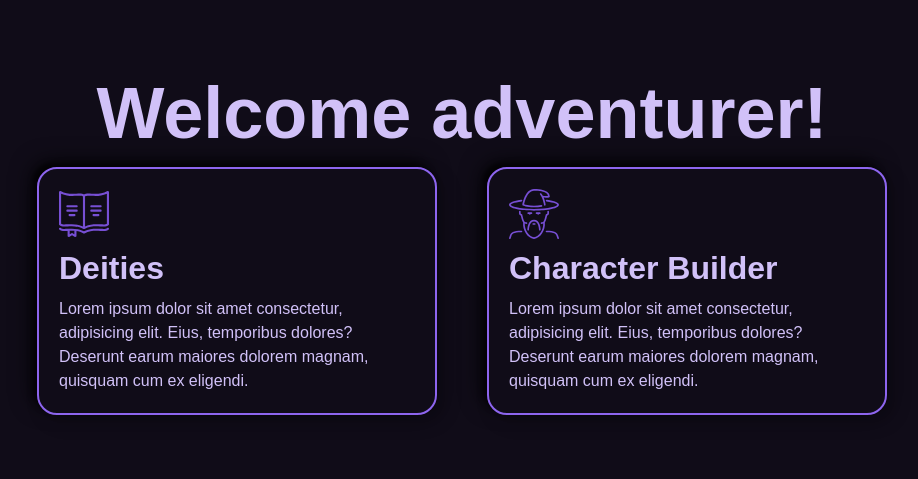
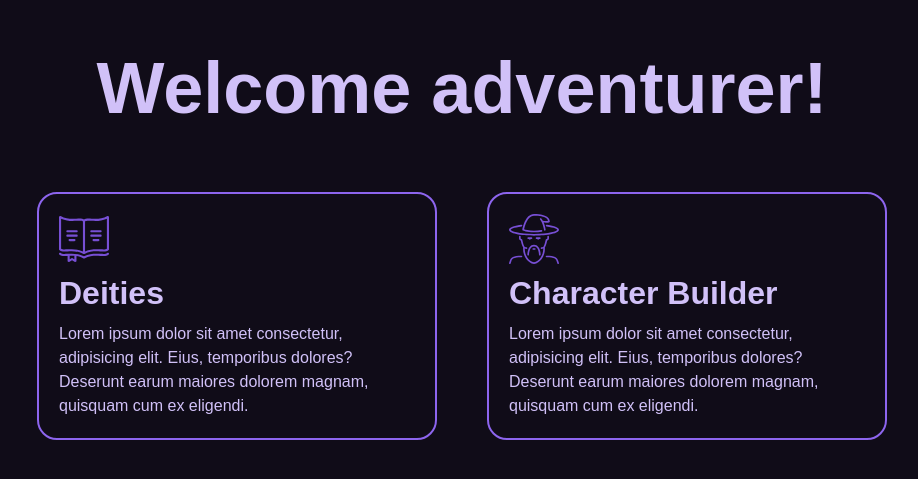
Before and after one commit to MrValraven/a-quest-in-revalyeth, a React (Vite) app: page / in a window 1280 px wide. Shown: the part 263-742 px from the top of the page, without its empty margins (178-1096 px from the left). Built offline with nearby package versions, Linux system fonts and the light colour scheme.

Commit message:
added better styles

```diff
--- a/src/pages/Home/styles.scss
+++ b/src/pages/Home/styles.scss
@@ -9,6 +9,7 @@
 
   .homeTitle {
     font-size: 72px;
+    margin-bottom: 50px;
   }
 
   .links {
@@ -25,14 +26,11 @@
       border: 2px solid darken(colors.$textColor, 20%);
       color: colors.$textColor;
       width: 400px;
-      box-shadow: -7px -7px 20px 0px rgba(0, 0, 0, 0.6),
-        -4px -4px 5px 0px rgba(0, 0, 0, 0.6), 7px 7px 20px 0px #0002,
-        4px 4px 5px 0px #0001, inset 0px 0px 0px 0px rgba(10, 10, 10, 0.6),
-        inset 0px 0px 0px 0px #0001, inset 0px 0px 0px 0px rgba(17, 17, 17, 0.6),
-        inset 0px 0px 0px 0px #0001;
-      transition: transform 0.3s cubic-bezier(0.075, 0.82, 0.165, 1);
+
+      transition: all 0.5s cubic-bezier(0.075, 0.82, 0.165, 1);
       &:hover {
-        transform: translateY(-10px);
+        transform: translateY(-5px);
+        box-shadow: 0px 0px 4px colors.$textColor;
       }
 
       h1 {
```
